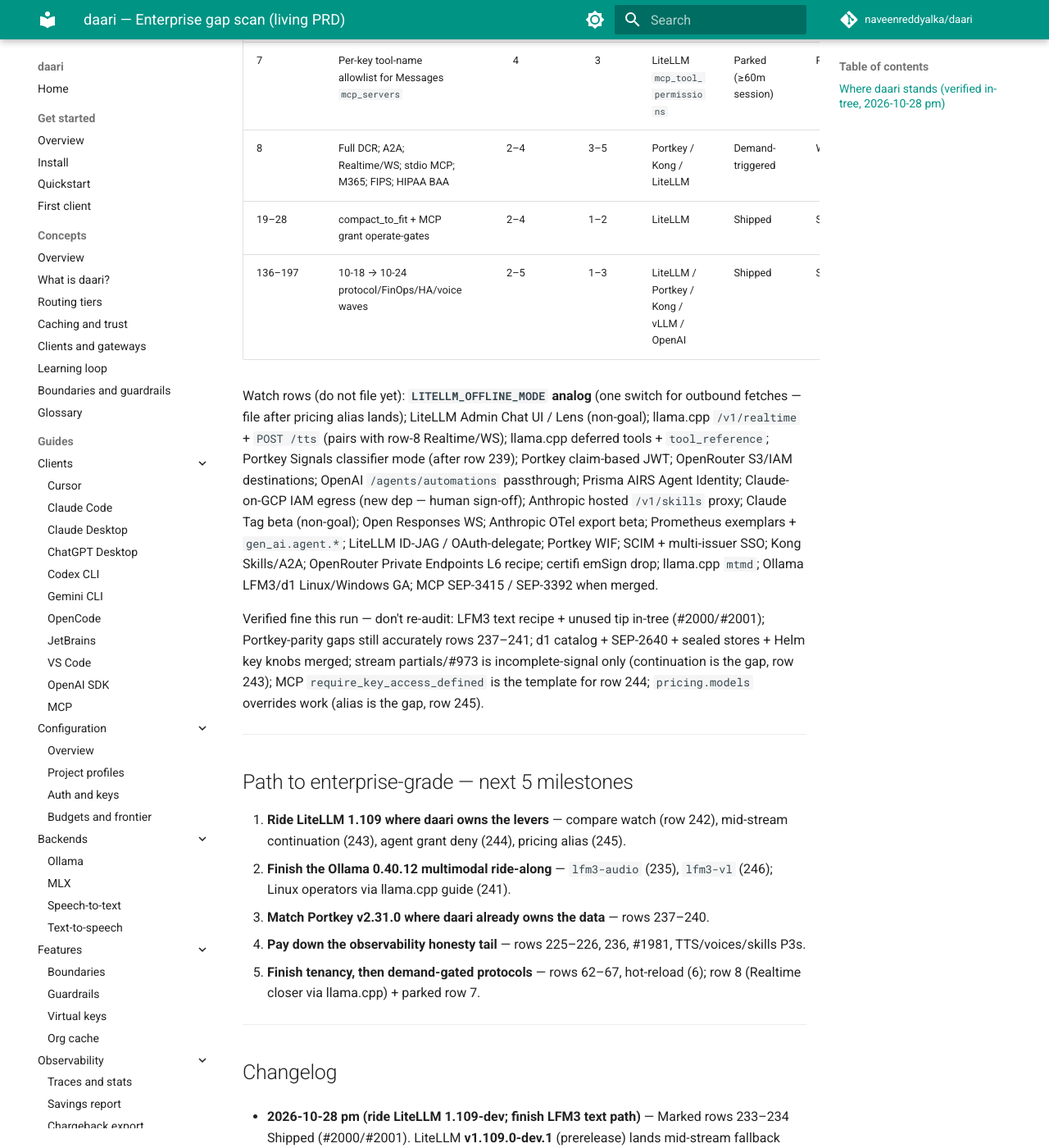
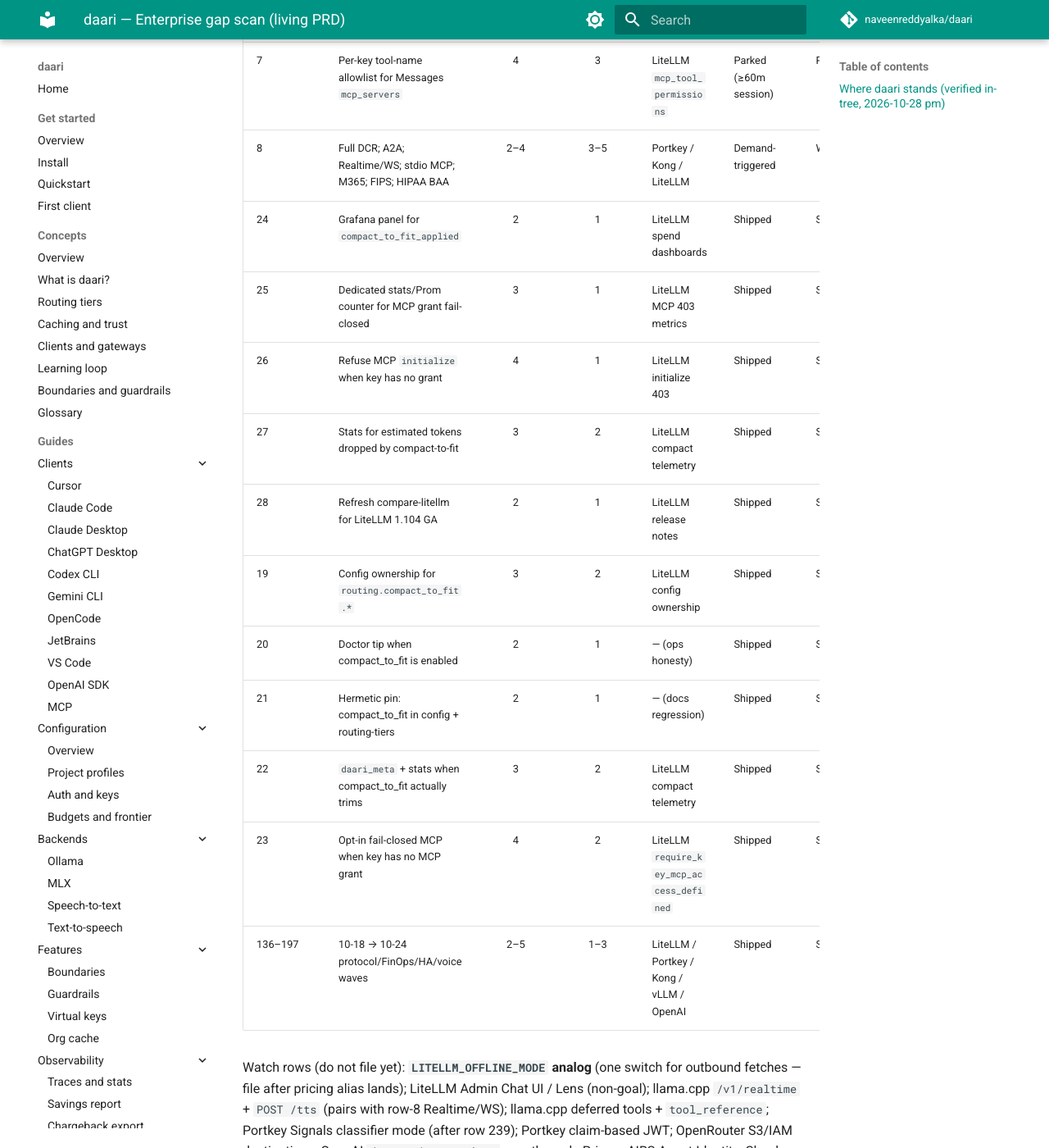
Before and after one commit to naveenreddyalka/daari, an MkDocs documentation site: the page built from docs/prd/ENTERPRISE.md, in a window 1280 px wide and 1400 px high, scrolled down 3773 px. Shown: the whole window at 82% size. Built offline with MkDocs 1.6.1 and Material for MkDocs 9.7.7, drawn with Linux system fonts in a browser that asks for light colours; comment, search, counter and statistics services are not loaded.

Commit message:
fix(docs): restore ENTERPRISE compact/MCP shipped row cues
Co-authored-by: Cursor <cursoragent@cursor.com>

```diff
--- a/docs/prd/ENTERPRISE.md
+++ b/docs/prd/ENTERPRISE.md
@@ -67,7 +67,16 @@ next tier; MCP fail-closed exists but multi_agent has no grant analog;
 | 6 | Hot-reload `config.yaml` | 3 | 2 | LiteLLM config ownership | Open — needs long session | Open |
 | 7 | Per-key tool-name allowlist for Messages `mcp_servers` | 4 | 3 | LiteLLM `mcp_tool_permissions` | Parked (≥60m session) | Parked |
 | 8 | Full DCR; A2A; Realtime/WS; stdio MCP; M365; FIPS; HIPAA BAA | 2–4 | 3–5 | Portkey / Kong / LiteLLM | Demand-triggered | Watch |
-| 19–28 | compact_to_fit + MCP grant operate-gates | 2–4 | 1–2 | LiteLLM | Shipped | Shipped |
+| 24 | Grafana panel for `compact_to_fit_applied` | 2 | 1 | LiteLLM spend dashboards | Shipped | Shipped |
+| 25 | Dedicated stats/Prom counter for MCP grant fail-closed | 3 | 1 | LiteLLM MCP 403 metrics | Shipped | Shipped |
+| 26 | Refuse MCP `initialize` when key has no grant | 4 | 1 | LiteLLM initialize 403 | Shipped | Shipped |
+| 27 | Stats for estimated tokens dropped by compact-to-fit | 3 | 2 | LiteLLM compact telemetry | Shipped | Shipped |
+| 28 | Refresh compare-litellm for LiteLLM 1.104 GA | 2 | 1 | LiteLLM release notes | Shipped | Shipped |
+| 19 | Config ownership for `routing.compact_to_fit.*` | 3 | 2 | LiteLLM config ownership | Shipped | Shipped |
+| 20 | Doctor tip when compact_to_fit is enabled | 2 | 1 | — (ops honesty) | Shipped | Shipped |
+| 21 | Hermetic pin: compact_to_fit in config + routing-tiers | 2 | 1 | — (docs regression) | Shipped | Shipped |
+| 22 | `daari_meta` + stats when compact_to_fit actually trims | 3 | 2 | LiteLLM compact telemetry | Shipped | Shipped |
+| 23 | Opt-in fail-closed MCP when key has no MCP grant | 4 | 2 | LiteLLM `require_key_mcp_access_defined` | Shipped | Shipped |
 | 136–197 | 10-18 → 10-24 protocol/FinOps/HA/voice waves | 2–5 | 1–3 | LiteLLM / Portkey / Kong / vLLM / OpenAI | Shipped | Shipped |
 
 Watch rows (do not file yet): **`LITELLM_OFFLINE_MODE` analog** (one switch for
```
